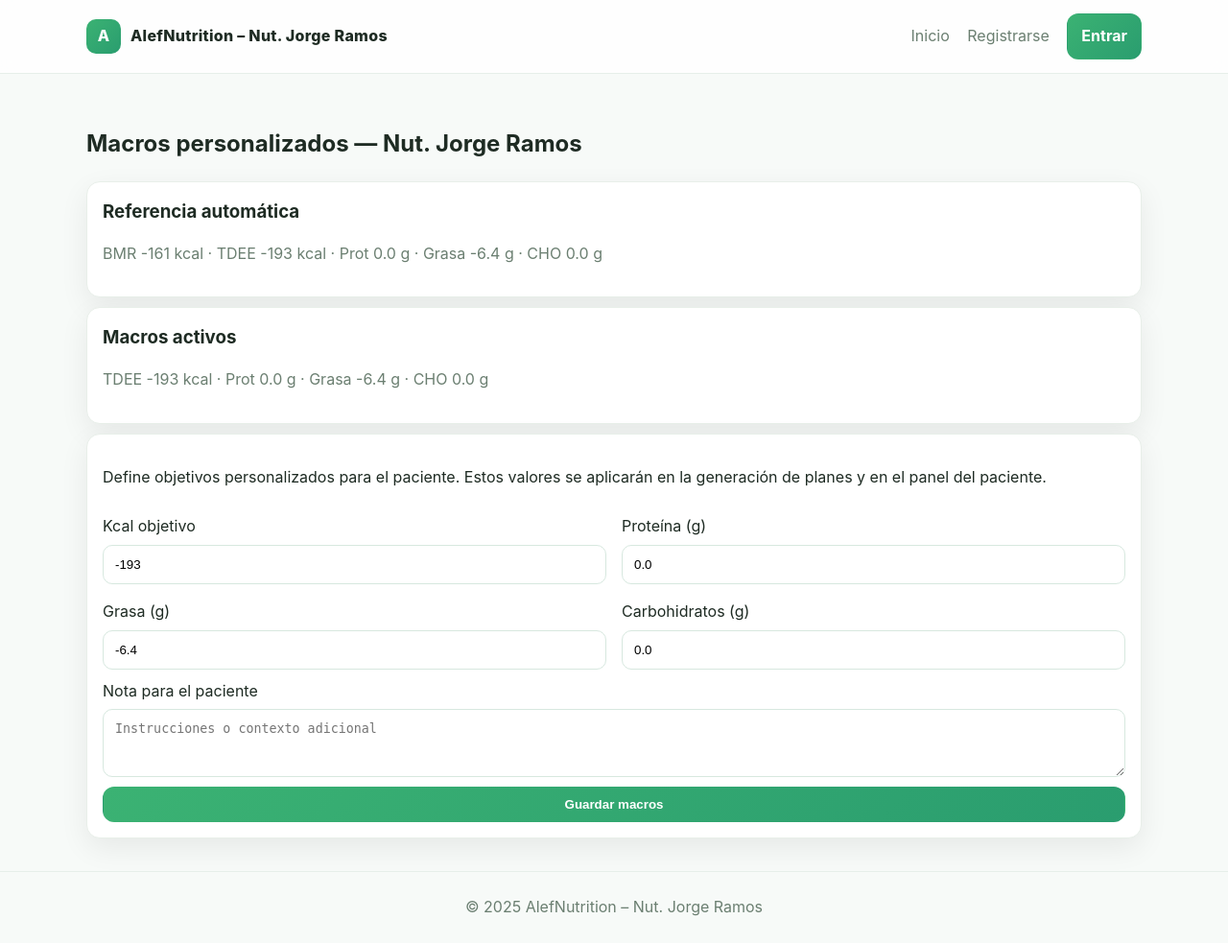
After one commit to nutriologojorgeramos-crypto/AlefNutrition, a Flask app: page /admin/macros/1 in a window 1280 px wide. The commit adds this page. Shown: the whole page at 96% size. Run offline with Flask 3, Linux system fonts and the light colour scheme; the visitor is signed in with stand-in values (Sample User, id 1); data comes from the database, SQL or seed files in the repository; data that the repository does not hold is empty; parts of the project's set-up code (start-up, migrations or seed data) failed here and were passed over.

Commit message:
Add macro override tooling and platform fixes

```diff
--- a/AlefNutrition_Render_Ready/app.py
+++ b/AlefNutrition_Render_Ready/app.py
@@ -1,25 +1,31 @@
 import os
 import sqlite3
 import json
+import imghdr
 from datetime import datetime
-from flask import Flask, render_template, request, redirect, url_for, session, flash, send_file, abort, jsonify
+from flask import Flask, render_template, request, redirect, url_for, session, flash, send_file, abort, jsonify, send_from_directory
 from werkzeug.security import generate_password_hash, check_password_hash
 from werkzeug.utils import secure_filename
 
 # -------- Config --------
-DATABASE = os.path.join(os.path.dirname(__file__), 'database.db')
-UPLOAD_FOLDER = os.path.join(os.path.dirname(__file__), 'uploads')
+DATA_DIR = os.environ.get('DATA_DIR', '/var/data')
+os.makedirs(DATA_DIR, exist_ok=True)
+DATABASE = os.path.join(DATA_DIR, 'database.db')
+UPLOAD_FOLDER = os.path.join(DATA_DIR, 'uploads')
+os.makedirs(UPLOAD_FOLDER, exist_ok=True)
 ALLOWED_EXTENSIONS = {'png', 'jpg', 'jpeg', 'gif', 'webp'}
 
 app = Flask(__name__)
 app.config['SECRET_KEY'] = os.environ.get('SECRET_KEY', 'dev-secret-change-this')
 app.config['UPLOAD_FOLDER'] = UPLOAD_FOLDER
-os.makedirs(UPLOAD_FOLDER, exist_ok=True)
+app.config['MAX_CONTENT_LENGTH'] = 10 * 1024 * 1024
 
 # -------- Helpers --------
 def get_db():
-    conn = sqlite3.connect(DATABASE)
+    conn = sqlite3.connect(DATABASE, timeout=10, check_same_thread=False)
     conn.row_factory = sqlite3.Row
+    conn.execute('PRAGMA foreign_keys=ON')
+    conn.execute('PRAGMA journal_mode=WAL')
     return conn
 
 def allowed_file(filename):
@@ -63,6 +69,33 @@ def calculate_tdee(sex, age, height_cm, weight_kg, activity, goal):
 
     return round(bmr), round(tdee), protein_g, fat_g, carbs_g
 
+def get_macros_for_user(u):
+    conn = get_db()
+    override = conn.execute(
+        'SELECT kcal_target, protein_g, fat_g, carbs_g FROM macro_overrides WHERE user_id=?',
+        (u['id'],)
+    ).fetchone()
+    conn.close()
+    if override:
+        return (
+            float(override['kcal_target'] or 0),
+            float(override['protein_g'] or 0),
+            float(override['fat_g'] or 0),
+            float(override['carbs_g'] or 0)
+        )
+    weight_val = u['weight_kg'] or 0
+    if isinstance(u, dict) and 'weight_override' in u:
+        weight_val = u['weight_override'] or weight_val
+    _, tdee, pr, fa, ca = calculate_tdee(
+        u['sex'] or 'F',
+        u['age'] or 0,
+        u['height_cm'] or 0,
+        weight_val,
+        u['activity'] or 'sedentary',
+        u['goal'] or 'maintain'
+    )
+    return float(tdee), float(pr), float(fa), float(ca)
+
 def _food_catalog():
     # catálogo simple (puedes ampliarlo luego)
     return {
@@ -101,8 +134,10 @@ def build_week_plan(tdee, p_g, f_g, c_g):
             # elige 1 item y ajusta porciones simple (1.0x, 1.5x, 0.75x)
             item = random.choice(cat[slot]).copy()
             # factor de porción
-            factor = max(min(target / max(item["kcal"],1), 1.6), 0.7)
-            factor = round(factor,2)
+            raw = target / max(item["kcal"], 1)
+            max_factor = 2.0 if tdee >= 2600 else 1.6
+            raw = max(min(raw, max_factor), 0.7)
+            factor = round(raw * 4) / 4.0
             item["portion"] = factor
             item["kcal"] = round(item["kcal"]*factor)
             item["prot"] = round(item["prot"]*factor)
@@ -165,6 +200,16 @@ def init_db():
         created_at TEXT,
         FOREIGN KEY(user_id) REFERENCES users(id)
     )""")
+    cur.execute("""CREATE TABLE IF NOT EXISTS macro_overrides(
+        user_id INTEGER UNIQUE,
+        kcal_target REAL,
+        protein_g REAL,
+        fat_g REAL,
+        carbs_g REAL,
+        note TEXT,
+        updated_at TEXT,
+        FOREIGN KEY(user_id) REFERENCES users(id) ON DELETE CASCADE
+    )""")
     # seed admin if not exists
     cur.execute("SELECT id FROM users WHERE email=?", ("admin@alefnutrition.com",))
     if not cur.fetchone():
@@ -177,6 +222,44 @@ init_db()
 
 # -------- Routes --------
 
+@app.route('/uploads/<path:filename>')
+def uploaded_file(filename):
+    safe_name = filename.split('/')[-1]
+    return send_from_directory(app.config['UPLOAD_FOLDER'], safe_name)
+
+@app.route('/healthz')
+def healthz():
+    return jsonify({'ok': True})
+
+@app.after_request
+def add_security_headers(response):
+    response.headers['X-Content-Type-Options'] = 'nosniff'
+    response.headers['X-Frame-Options'] = 'DENY'
+    response.headers['Referrer-Policy'] = 'same-origin'
+    return response
+
+@app.route('/__bootstrap_admin')
+def __bootstrap_admin():
+    token = request.args.get('token')
+    if token != os.environ.get('BOOTSTRAP_TOKEN'):
+        abort(403)
+    conn = get_db()
+    conn.execute(
+        """
+          INSERT INTO users(email, password_hash, role, name, created_at)
+          VALUES (?,?,?,?,?)
+          ON CONFLICT(email) DO UPDATE SET
+            password_hash=excluded.password_hash,
+            role='admin',
+            name=excluded.name
+        """,
+        ("admin@alefnutrition.com", generate_password_hash("12345"),
+         "admin", "Nut. Jorge Ramos", datetime.utcnow().isoformat())
+    )
+    conn.commit()
+    conn.close()
+    return "Admin listo", 200
+
 @app.route('/admin/plan/<int:pid>', methods=['GET','POST'])
 def admin_plan(pid):
     user = current_user()
@@ -186,8 +269,8 @@ def admin_plan(pid):
     p = conn.execute('SELECT * FROM users WHERE id=?', (pid,)).fetchone()
     if not p:
         conn.close(); abort(404)
-    # calcular macros actuales
-    bmr, tdee, pr, fa, ca = calculate_tdee(p['sex'] or 'F', p['age'] or 0, p['height_cm'] or 0, p['weight_kg'] or 0, p['activity'] or 'sedentary', p['goal'] or 'maintain')
+    patient_for_macros = dict(p)
+    tdee, pr, fa, ca = get_macros_for_user(patient_for_macros)
     # POST = generar y guardar
     if request.method == 'POST':
         plan = build_week_plan(tdee, pr, fa, ca)
@@ -199,10 +282,13 @@ def admin_plan(pid):
         flash('Menú semanal generado.', 'ok')
         return redirect(url_for('admin_plan', pid=pid))
     # GET = mostrar si existe
+    override = conn.execute('SELECT note FROM macro_overrides WHERE user_id=?', (pid,)).fetchone()
     row = conn.execute('SELECT plan_json, created_at FROM mealplans WHERE user_id=? ORDER BY id DESC LIMIT 1', (pid,)).fetchone()
     conn.close()
     plan = json.loads(row['plan_json']) if row else None
-    return render_template('plan.html', who='admin', patient=p, plan=plan, calc={'tdee':tdee,'p':pr,'f':fa,'c':ca})
+    return render_template('plan.html', who='admin', patient=p, plan=plan,
+                           calc={'tdee': tdee, 'p': pr, 'f': fa, 'c': ca},
+                           macro_note=(override['note'] if override and override['note'] else None))
 
 @app.route('/plan')
 def patient_plan():
@@ -211,11 +297,77 @@ def patient_plan():
         return redirect(url_for('login'))
     conn = get_db()
     row = conn.execute('SELECT plan_json, created_at FROM mealplans WHERE user_id=? ORDER BY id DESC LIMIT 1', (u['id'],)).fetchone()
+    override = conn.execute('SELECT note FROM macro_overrides WHERE user_id=?', (u['id'],)).fetchone()
+    w_row = conn.execute('SELECT weight_kg FROM weights WHERE user_id=? ORDER BY created_at DESC LIMIT 1', (u['id'],)).fetchone()
     conn.close()
     plan = json.loads(row['plan_json']) if row else None
     # calcular macros del paciente
-    bmr, tdee, pr, fa, ca = calculate_tdee(u['sex'] or 'F', u['age'] or 0, u['height_cm'] or 0, u['weight_kg'] or 0, u['activity'] or 'sedentary', u['goal'] or 'maintain')
-    return render_template('plan.html', who='patient', patient=u, plan=plan, calc={'tdee':tdee,'p':pr,'f':fa,'c':ca})
+    patient_for_macros = dict(u)
+    if w_row:
+        patient_for_macros['weight_override'] = w_row['weight_kg']
+    tdee, pr, fa, ca = get_macros_for_user(patient_for_macros)
+    return render_template('plan.html', who='patient', patient=u, plan=plan,
+                           calc={'tdee': tdee, 'p': pr, 'f': fa, 'c': ca},
+                           macro_note=(override['note'] if override and override['note'] else None))
+
+@app.route('/admin/macros/<int:pid>', methods=['GET','POST'])
+def admin_macros(pid):
+    user = current_user()
+    if not user or user['role'] != 'admin':
+        return redirect(url_for('login'))
+    conn = get_db()
+    patient = conn.execute('SELECT * FROM users WHERE id=?', (pid,)).fetchone()
+    if not patient:
+        conn.close()
+        abort(404)
+    override = conn.execute('SELECT * FROM macro_overrides WHERE user_id=?', (pid,)).fetchone()
+    base_bmr, base_tdee, base_p, base_f, base_c = calculate_tdee(
+        patient['sex'] or 'F',
+        patient['age'] or 0,
+        patient['height_cm'] or 0,
+        patient['weight_kg'] or 0,
+        patient['activity'] or 'sedentary',
+        patient['goal'] or 'maintain'
+    )
+    if request.method == 'POST':
+        try:
+            kcal = float(request.form.get('kcal_target') or 0)
+            prot = float(request.form.get('protein_g') or 0)
+            fat = float(request.form.get('fat_g') or 0)
+            carb = float(request.form.get('carbs_g') or 0)
+        except (TypeError, ValueError):
+            kcal = prot = fat = carb = 0
+        note = (request.form.get('note') or '').strip()
+        if min(kcal, prot, fat, carb) <= 0:
+            flash('Todos los valores deben ser mayores a cero.', 'error')
+        else:
+            now = datetime.utcnow().isoformat()
+            conn.execute(
+                """
+                INSERT INTO macro_overrides(user_id, kcal_target, protein_g, fat_g, carbs_g, note, updated_at)
+                VALUES (?,?,?,?,?,?,?)
+                ON CONFLICT(user_id) DO UPDATE SET
+                  kcal_target=excluded.kcal_target,
+                  protein_g=excluded.protein_g,
+                  fat_g=excluded.fat_g,
+                  carbs_g=excluded.carbs_g,
+                  note=excluded.note,
+                  updated_at=excluded.updated_at
+                """,
+                (pid, kcal, prot, fat, carb, note, now)
+            )
+            conn.commit()
+            flash('Macros personalizados guardados.', 'ok')
+            return redirect(url_for('admin_macros', pid=pid))
+    conn.close()
+    active_tdee, active_p, active_f, active_c = get_macros_for_user(dict(patient))
+    return render_template(
+        'macros.html',
+        patient=patient,
+        override=override,
+        base={'bmr': base_bmr, 'tdee': base_tdee, 'p': base_p, 'f': base_f, 'c': base_c},
+        active={'tdee': active_tdee, 'p': active_p, 'f': active_f, 'c': active_c}
+    )
 
 @app.route('/')
 def landing():
@@ -279,13 +431,19 @@ def dashboard():
         return redirect(url_for('login'))
 
     # weight input
-    if request.method == 'POST' and 'weight_entry' in request.form:
-        w = float(request.form.get('weight_entry') or 0)
-        conn = get_db()
-        conn.execute('INSERT INTO weights(user_id, weight_kg, created_at) VALUES (?,?,?)',
-                     (user['id'], w, datetime.utcnow().isoformat()))
-        conn.commit()
-        conn.close()
+    if request.method == 'POST' and 'weight_flag' in request.form:
+        try:
+            w = float(request.form.get('weight_kg') or 0)
+        except (TypeError, ValueError):
+            w = 0.0
+        if w > 0:
+            conn = get_db()
+            conn.execute('INSERT INTO weights(user_id, weight_kg, created_at) VALUES (?,?,?)',
+                         (user['id'], w, datetime.utcnow().isoformat()))
+            conn.commit()
+            conn.close()
+        else:
+            flash('Ingresa un peso válido.', 'error')
         return redirect(url_for('dashboard'))
 
     # meals upload
@@ -296,13 +454,17 @@ def dashboard():
             filename = datetime.utcnow().strftime('%Y%m%d%H%M%S') + '_' + secure_filename(file.filename)
             path = os.path.join(app.config['UPLOAD_FOLDER'], filename)
             file.save(path)
-            rel = os.path.join('uploads', filename)
-            conn = get_db()
-            conn.execute('INSERT INTO meals(user_id, image_path, comment, created_at) VALUES (?,?,?,?)',
-                         (user['id'], rel, comment, datetime.utcnow().isoformat()))
-            conn.commit()
-            conn.close()
-            flash('Comida subida correctamente.', 'ok')
+            if not imghdr.what(path):
+                os.remove(path)
+                flash('El archivo cargado no es una imagen válida.', 'error')
+            else:
+                rel = filename
+                conn = get_db()
+                conn.execute('INSERT INTO meals(user_id, image_path, comment, created_at) VALUES (?,?,?,?)',
+                             (user['id'], rel, comment, datetime.utcnow().isoformat()))
+                conn.commit()
+                conn.close()
+                flash('Comida subida correctamente.', 'ok')
         else:
             flash('Archivo no permitido.', 'error')
 
@@ -313,9 +475,14 @@ def dashboard():
     conn.close()
 
     # compute tdee/macros
-    bmr, tdee, p, f, c = calculate_tdee(user['sex'] or 'F', user['age'] or 0, user['height_cm'] or 0, user['weight_kg'] or 0, user['activity'] or 'sedentary', user['goal'] or 'maintain')
+    latest_weight = weights[-1]['weight_kg'] if weights else user['weight_kg']
+    base_bmr, _, _, _, _ = calculate_tdee(user['sex'] or 'F', user['age'] or 0, user['height_cm'] or 0, latest_weight or 0, user['activity'] or 'sedentary', user['goal'] or 'maintain')
+    patient_for_macros = dict(user)
+    patient_for_macros['weight_override'] = latest_weight
+    tdee, p, f, c = get_macros_for_user(patient_for_macros)
 
-    return render_template('dashboard.html', user=user, weights=weights, meals=meals, calc={'bmr':bmr,'tdee':tdee,'p':p,'f':f,'c':c})
+    return render_template('dashboard.html', user=user, weights=weights, meals=meals,
+                           calc={'bmr': base_bmr, 'tdee': tdee, 'p': p, 'f': f, 'c': c})
 
 @app.route('/admin', methods=['GET','POST'])
 def admin():
@@ -343,7 +510,10 @@ def admin():
         last_w = ws[-1]['weight_kg'] if ws else p['weight_kg']
         notes = conn.execute('SELECT * FROM notes WHERE user_id=? ORDER BY created_at DESC LIMIT 3', (p['id'],)).fetchall()
         meals = conn.execute('SELECT * FROM meals WHERE user_id=? ORDER BY created_at DESC LIMIT 3', (p['id'],)).fetchall()
-        bmr, tdee, pr, fa, ca = calculate_tdee(p['sex'] or 'F', p['age'] or 0, p['height_cm'] or 0, last_w or 0, p['activity'] or 'sedentary', p['goal'] or 'maintain')
+        bmr, _, _, _, _ = calculate_tdee(p['sex'] or 'F', p['age'] or 0, p['height_cm'] or 0, last_w or 0, p['activity'] or 'sedentary', p['goal'] or 'maintain')
+        patient_for_macros = dict(p)
+        patient_for_macros['weight_override'] = last_w
+        tdee, pr, fa, ca = get_macros_for_user(patient_for_macros)
         data.append({'patient':p, 'weights':ws, 'last_weight':last_w, 'notes':notes, 'meals':meals, 'calc':{'bmr':bmr,'tdee':tdee,'p':pr,'f':fa,'c':ca}})
 
     conn.close()
--- a/AlefNutrition_Render_Ready/templates/admin.html
+++ b/AlefNutrition_Render_Ready/templates/admin.html
@@ -12,6 +12,7 @@
           <div class="status">TDEE {{ row.calc.tdee }} kcal · Prot {{ row.calc.p }} g · Grasa {{ row.calc.f }} g · CHO {{ row.calc.c }} g</div>
         </div>
         <div style="display:flex; gap:8px; flex-wrap:wrap">
+          <a class="btn ghost" href="{{ url_for('admin_macros', pid=p.id) }}">Editar macros</a>
           <a class="btn ghost" href="{{ url_for('admin_report', pid=p.id) }}">Descargar PDF</a>
           <a class="btn primary" href="{{ url_for('admin_plan', pid=p.id) }}">Menú semanal</a>
         </div>
@@ -37,7 +38,7 @@
           <h4>Últimas comidas</h4>
           <div class="meals">
             {% for m in row.meals %}
-              <img src="/{{ m.image_path }}" alt="meal">
+              <img src="{{ url_for('uploaded_file', filename=m.image_path.split('/')[-1]) }}" alt="meal">
             {% endfor %}
           </div>
         </div>
--- a/AlefNutrition_Render_Ready/templates/dashboard.html
+++ b/AlefNutrition_Render_Ready/templates/dashboard.html
@@ -11,9 +11,9 @@
     <div class="card">
       <h3>Registrar peso</h3>
       <form method="post">
-        <input type="hidden" name="weight_entry" value="1">
+        <input type="hidden" name="weight_flag" value="1">
         <div class="grid2">
-          <div class="field"><label>Peso (kg)</label><input name="weight_entry" type="number" step="0.1" required></div>
+          <div class="field"><label>Peso (kg)</label><input name="weight_kg" type="number" step="0.1" min="20" max="400" required></div>
         </div>
         <button class="btn primary">Guardar</button>
       </form>
@@ -40,7 +40,7 @@
     <div class="meals section">
       {% for m in meals %}
         <div>
-          <img src="/{{ m.image_path }}" alt="comida">
+          <img src="{{ url_for('uploaded_file', filename=m.image_path.split('/')[-1]) }}" alt="comida">
           <div class="status">{{ m.created_at[:16].replace('T',' ') }} — {{ m.comment or '' }}</div>
         </div>
       {% endfor %}
--- /dev/null
+++ b/AlefNutrition_Render_Ready/templates/macros.html
@@ -0,0 +1,41 @@
+{% extends "base.html" %}
+{% block content %}
+<section class="container section">
+  <h2>Macros personalizados — {{ patient.name or patient.email }}</h2>
+  <div class="card">
+    <h3>Referencia automática</h3>
+    <p class="status">BMR {{ base.bmr }} kcal · TDEE {{ '%.0f'|format(base.tdee) }} kcal · Prot {{ '%.1f'|format(base.p) }} g · Grasa {{ '%.1f'|format(base.f) }} g · CHO {{ '%.1f'|format(base.c) }} g</p>
+  </div>
+  <div class="card" style="margin-top:10px">
+    <h3>Macros activos</h3>
+    <p class="status">TDEE {{ '%.0f'|format(active.tdee) }} kcal · Prot {{ '%.1f'|format(active.p) }} g · Grasa {{ '%.1f'|format(active.f) }} g · CHO {{ '%.1f'|format(active.c) }} g</p>
+  </div>
+
+  <form method="post" class="form card" style="margin-top:10px">
+    <p>Define objetivos personalizados para el paciente. Estos valores se aplicarán en la generación de planes y en el panel del paciente.</p>
+    <div class="grid2">
+      <div class="field">
+        <label>Kcal objetivo</label>
+        <input type="number" name="kcal_target" step="1" min="800" max="6000" required value="{{ '%.0f'|format(override.kcal_target if override else active.tdee) }}">
+      </div>
+      <div class="field">
+        <label>Proteína (g)</label>
+        <input type="number" name="protein_g" step="0.1" min="20" max="500" required value="{{ '%.1f'|format(override.protein_g if override else active.p) }}">
+      </div>
+      <div class="field">
+        <label>Grasa (g)</label>
+        <input type="number" name="fat_g" step="0.1" min="10" max="400" required value="{{ '%.1f'|format(override.fat_g if override else active.f) }}">
+      </div>
+      <div class="field">
+        <label>Carbohidratos (g)</label>
+        <input type="number" name="carbs_g" step="0.1" min="20" max="800" required value="{{ '%.1f'|format(override.carbs_g if override else active.c) }}">
+      </div>
+    </div>
+    <div class="field">
+      <label>Nota para el paciente</label>
+      <textarea name="note" rows="3" placeholder="Instrucciones o contexto adicional">{{ override.note if override else '' }}</textarea>
+    </div>
+    <button class="btn primary" type="submit">Guardar macros</button>
+  </form>
+</section>
+{% endblock %}
```
Also changed, not shown: AlefNutrition_Render_Ready/templates/plan.html (+14 -3 lines).
